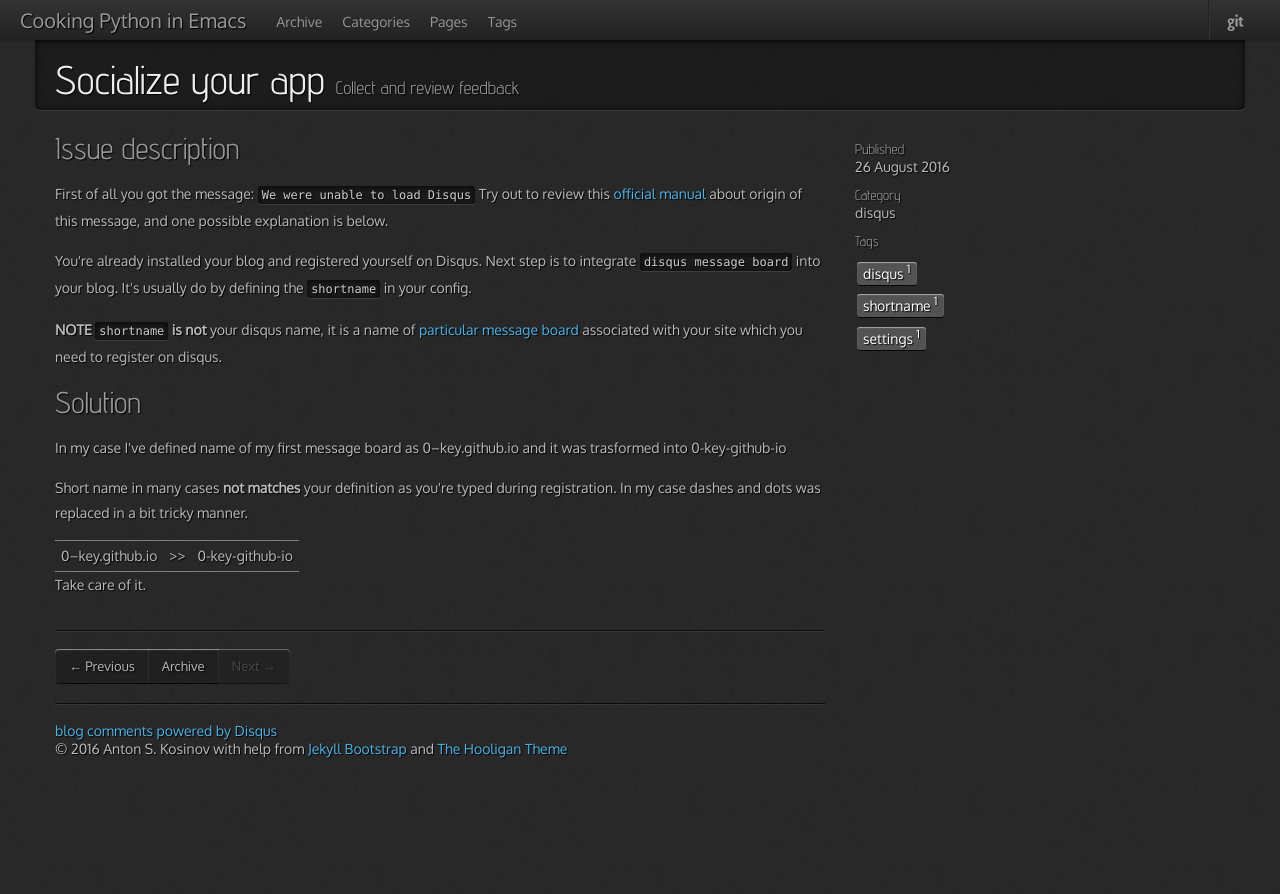
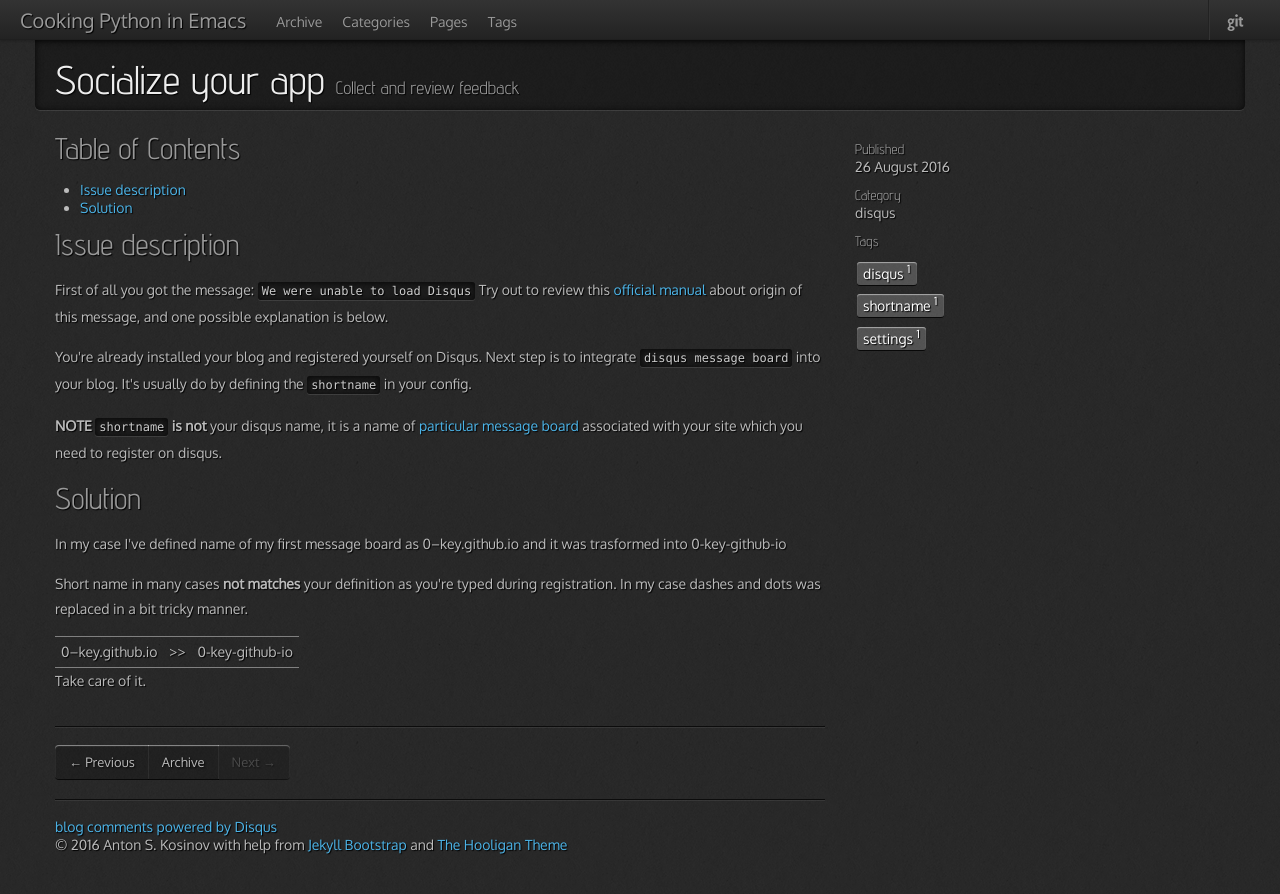
Before and after one commit to 0--key/0--key.github.io, a Jekyll site: the page built from _posts/2016-08-26-disqus.html, in a window 1280 px wide. Shown: the top 894 px of the page. Built offline with Jekyll 4.4.1, drawn with Linux system fonts in a browser that asks for light colours; nearby versions of some CDN libraries; comment, search, counter and statistics services are not loaded.

Commit message:
Org-mode innate TOC include method test

```diff
--- a/_posts/2016-08-26-disqus.html
+++ b/_posts/2016-08-26-disqus.html
@@ -6,6 +6,15 @@ permalink: /disqus/how-to-define_disqus_shortname.html
 categories: [disqus]
 tags: [disqus, shortname, settings]
 ---
+<div id="table-of-contents">
+<h2>Table of Contents</h2>
+<div id="text-table-of-contents">
+<ul>
+<li><a href="#orgheadline1">Issue description</a></li>
+<li><a href="#orgheadline2">Solution</a></li>
+</ul>
+</div>
+</div>
 
 <div id="outline-container-orgheadline1" class="outline-2">
 <h2 id="orgheadline1">Issue description</h2>
```
